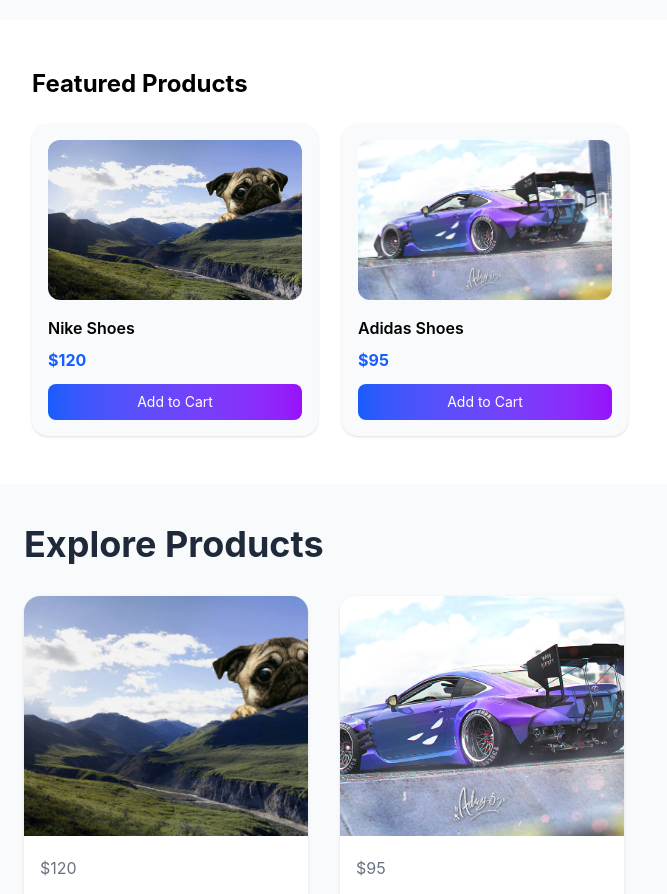
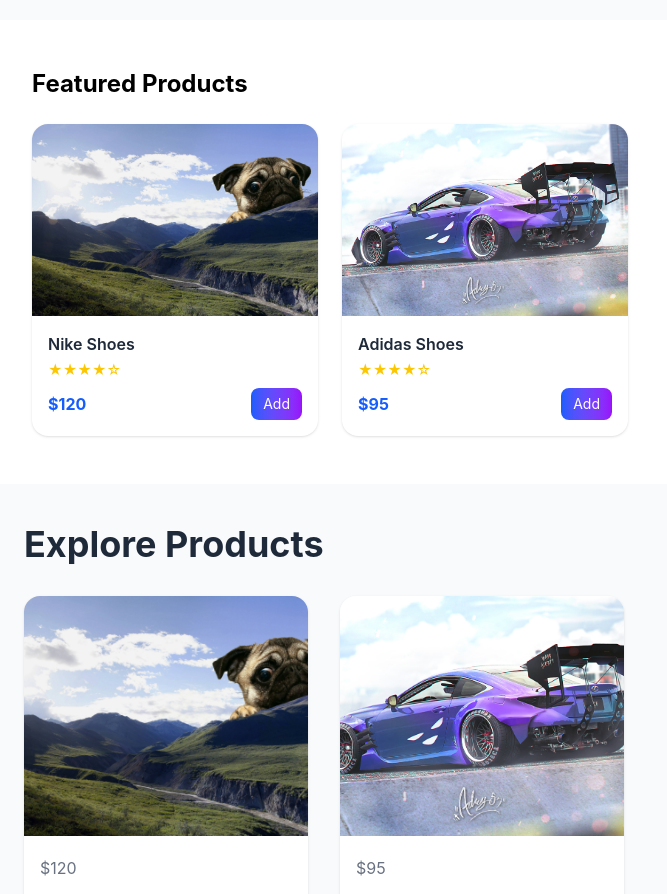
Before and after one commit to Bahram2006/ecommerce-web, a React (Vite) app: page / in a window 1280 px wide. Shown: the part 880-1774 px from the top of the page, without its empty margins (0-667 px from the left). Built offline with nearby package versions, Linux system fonts and the light colour scheme.

Commit message:
style: upgrade product card to premium UI with hover effects

```diff
--- a/src/components/product/FeaturedProducts.jsx
+++ b/src/components/product/FeaturedProducts.jsx
@@ -10,25 +10,41 @@
           {products.map((item) => (
             <div
               key={item.id}
-              className="bg-gray-50 rounded-2xl p-4 shadow-sm hover:shadow-lg transition"
+              className="group bg-white rounded-2xl overflow-hidden shadow-sm hover:shadow-xl transition duration-300"
             >
               {/* IMAGE */}
+              <div className="relative overflow-hidden">
                 <img
                   src={item.image}
                   alt={item.name}
-                className="w-full h-40 object-cover rounded-xl mb-4"
+                  className="w-full h-48 object-cover group-hover:scale-110 transition duration-500"
                 />
 
+                {/* ❤️ FAVORITE */}
+                <button className="absolute top-3 right-3 bg-white/80 backdrop-blur p-2 rounded-full opacity-0 group-hover:opacity-100 transition">
+                  ❤️
+                </button>
+              </div>
+
+              {/* CONTENT */}
+              <div className="p-4">
                 {/* NAME */}
-              <h3 className="font-semibold mb-2">{item.name}</h3>
+                <h3 className="font-semibold text-gray-800 mb-1">
+                  {item.name}
+                </h3>
 
-              {/* PRICE */}
-              <p className="text-blue-600 font-bold mb-3">${item.price}</p>
+                {/* ⭐ RATING (fake) */}
+                <div className="text-yellow-400 text-sm mb-2">★★★★☆</div>
 
-              {/* BUTTON */}
-              <button className="w-full bg-gradient-to-r from-blue-600 to-purple-600 text-white py-2 rounded-lg text-sm hover:opacity-90 transition">
-                Add to Cart
+                {/* PRICE + BTN */}
+                <div className="flex items-center justify-between">
+                  <span className="text-blue-600 font-bold">${item.price}</span>
+
+                  <button className="bg-gradient-to-r from-blue-600 to-purple-600 text-white px-3 py-1.5 rounded-lg text-sm hover:scale-105 transition">
+                    Add
                   </button>
+                </div>
+              </div>
             </div>
           ))}
         </div>
```
Lines whose indentation alone changed are shown as unchanged.
